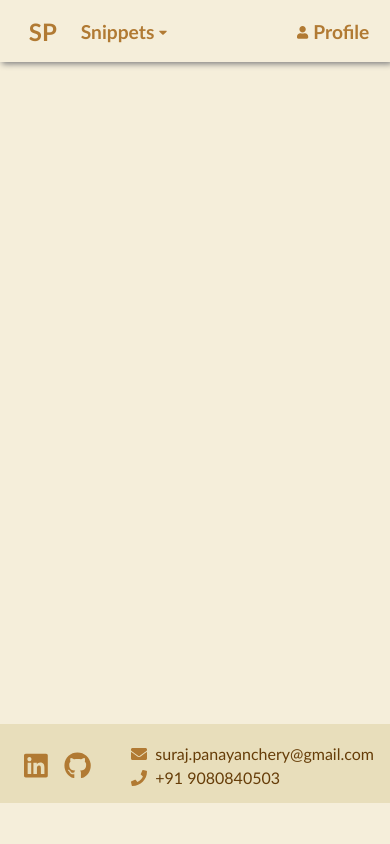
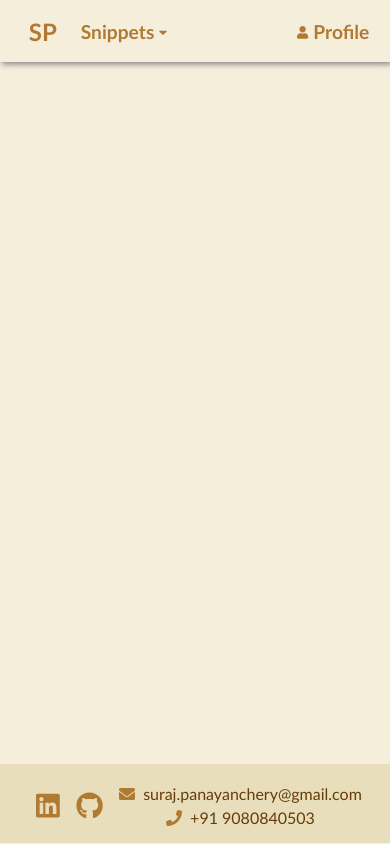
Before and after one commit to surajPanayanchery/resume, an Angular app: page /snippets in a window 390 px wide. Built offline with nearby package versions, Linux system fonts and the light colour scheme.

Commit message:
footer responsiveness

```diff
--- a/src/app/app.component.scss
+++ b/src/app/app.component.scss
@@ -1,5 +1,5 @@
 .content{
-    height:calc(100vh - 70.788px - 120px);
+    height:calc(100vh - 150.788px);
     overflow-y: scroll;
     padding-top: 0.5rem;
 }
--- a/src/app/shared/components/footer/footer.component.html
+++ b/src/app/shared/components/footer/footer.component.html
@@ -1,4 +1,7 @@
-<div class="footer-container d-flex justify-content-center align-items-center wrap">
+<div
+  class="footer-container d-flex justify-between align-items-center wrap"
+>
+  <div class="d-flex justify-content-center">
     <div class="ext-icons">
       <a href="https://linkedin.com/in/suraj-p-a6776b181" target="_blank">
         <fa-icon class="icon-only" [icon]="linkedin"></fa-icon>
@@ -9,7 +12,9 @@
         <fa-icon class="icon-only" [icon]="git"></fa-icon>
       </a>
     </div>
-    <div class="d-flex vertical ml-auto justify-content-center contact">
+  </div>
+
+  <div class="d-flex vertical justify-content-center contact">
     <div class="d-flex justify-content-center align-items-center wrap">
       <fa-icon [icon]="email"></fa-icon>
       <span class="text-value">suraj.panayanchery@gmail.com</span>
--- a/src/app/shared/components/footer/footer.component.scss
+++ b/src/app/shared/components/footer/footer.component.scss
@@ -26,13 +26,12 @@ fa-icon {
     }
 }
 
-@media (max-width: 353px) {
+@media (max-width: 400px) {
     .footer-container {
+        justify-content: center !important;
+
         .contact {
-            margin-left: 0rem !important;
-            .mobile {
-                text-align: center;
-            }
+            align-items: center;
         }
     }
 }
```
Lines whose indentation alone changed are shown as unchanged.
